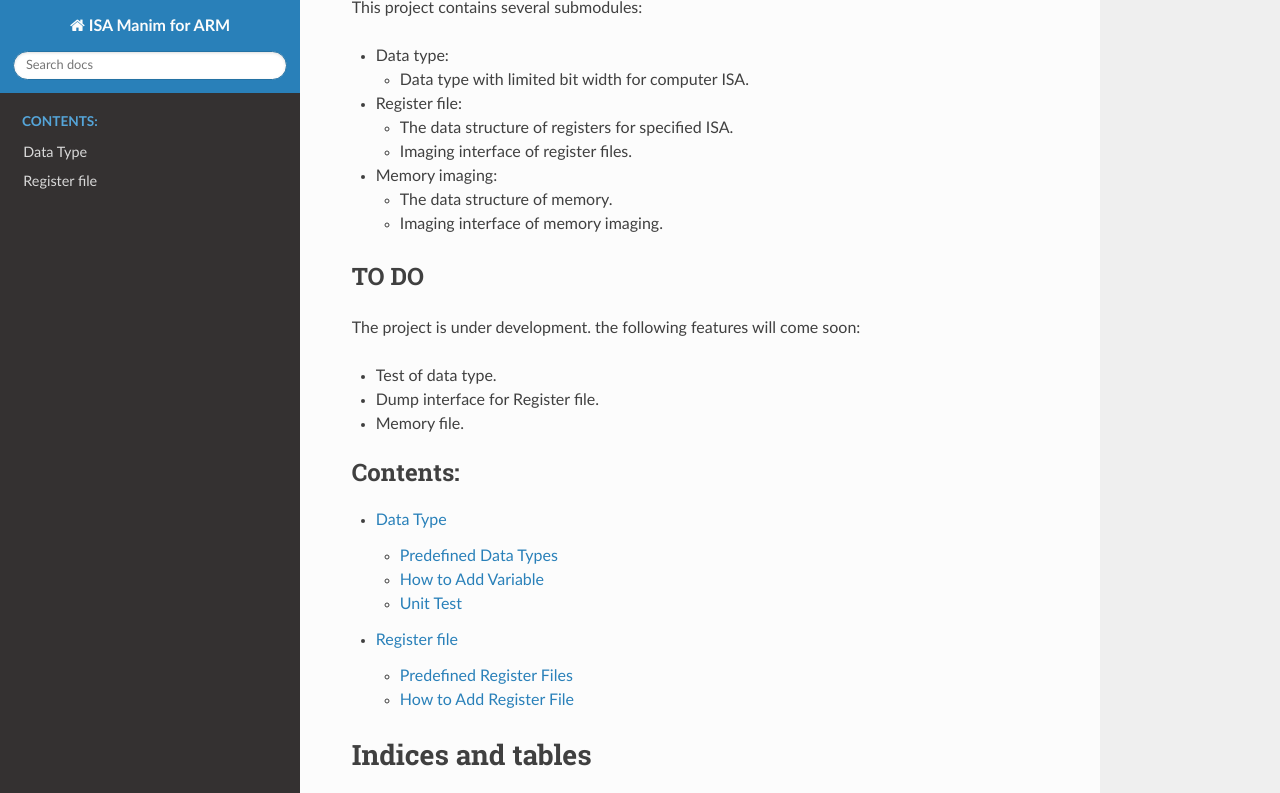
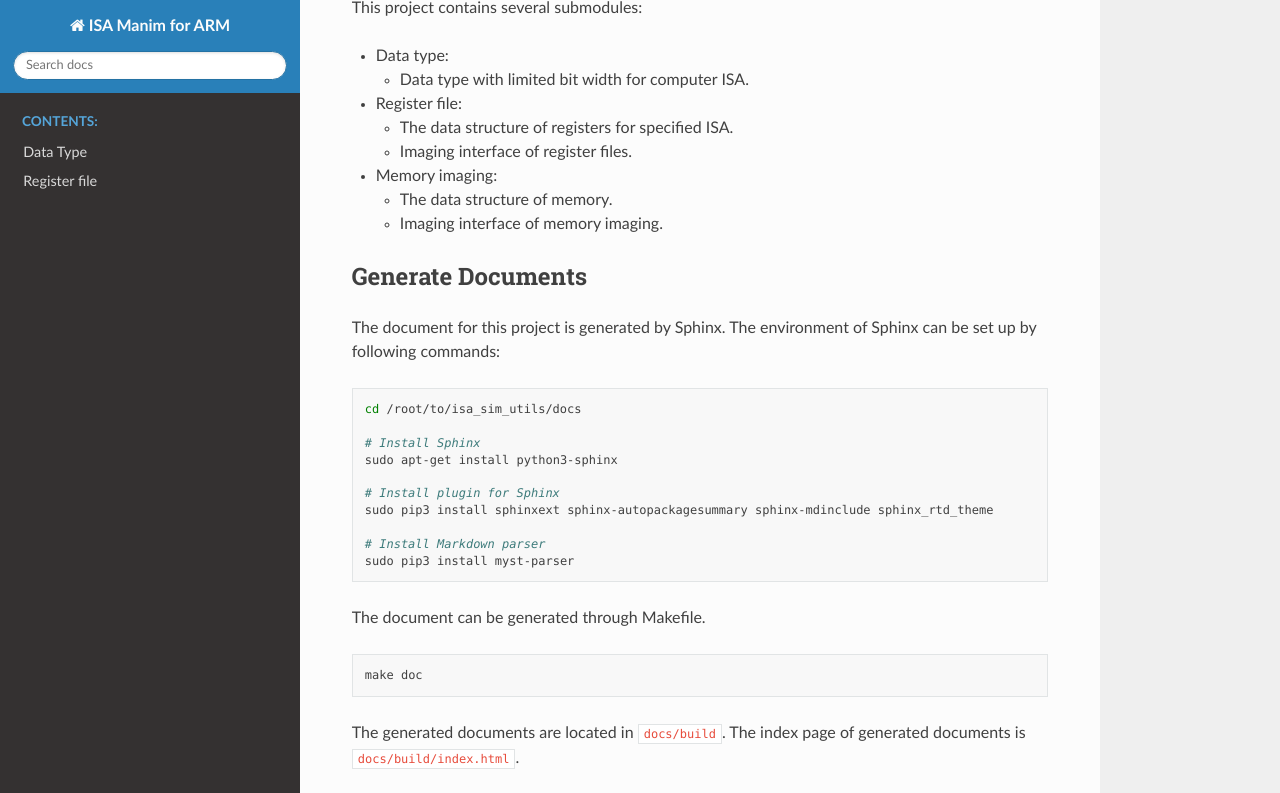
Before and after one commit to wangeddie67/isa_sim_utils, a Sphinx documentation site: the page built from docs/source/index.rst, in a window 1280 px wide and 900 px high, scrolled down 631 px, cut to the strip 0-793 px from the top of the window. Built offline with Sphinx 7.4.7 and the Read the Docs theme 2.0.0, drawn with Linux system fonts in a browser that asks for light colours.

Commit message:
Fix document.

````diff
--- a/README.md
+++ b/README.md
@@ -12,8 +12,8 @@ The project repository is stored at https://github.com/wangeddie67/isa_sim_utils
 clone the project to local.
 
 ```bash
-    # git clone repository
-    git clone git@github.com:wangeddie67/isa_sim_utils.git
+# git clone repository
+git clone git@github.com:wangeddie67/isa_sim_utils.git
 ```
 
 ## Import
@@ -31,6 +31,33 @@ This project contains several submodules:
   - The data structure of memory.
   - Imaging interface of memory imaging.
 
+## Generate Documents
+
+The document for this project is generated by Sphinx. The environment of Sphinx can be set up by
+following commands:
+
+``` bash
+cd /root/to/isa_sim_utils/docs
+
+# Install Sphinx
+sudo apt-get install python3-sphinx
+
+# Install plugin for Sphinx
+sudo pip3 install sphinxext sphinx-autopackagesummary sphinx-mdinclude sphinx_rtd_theme
+
+# Install Markdown parser
+sudo pip3 install myst-parser
+```
+
+The document can be generated through Makefile.
+
+```bash
+make doc
+```
+
+The generated documents are located in `docs/build`. The index page of generated documents is
+`docs/build/index.html`.
+
 ## TO DO
 
 The project is under development. the following features will come soon:
````
Also changed, not shown: docs/source/01-Data Type.md (+1 -1 lines).
